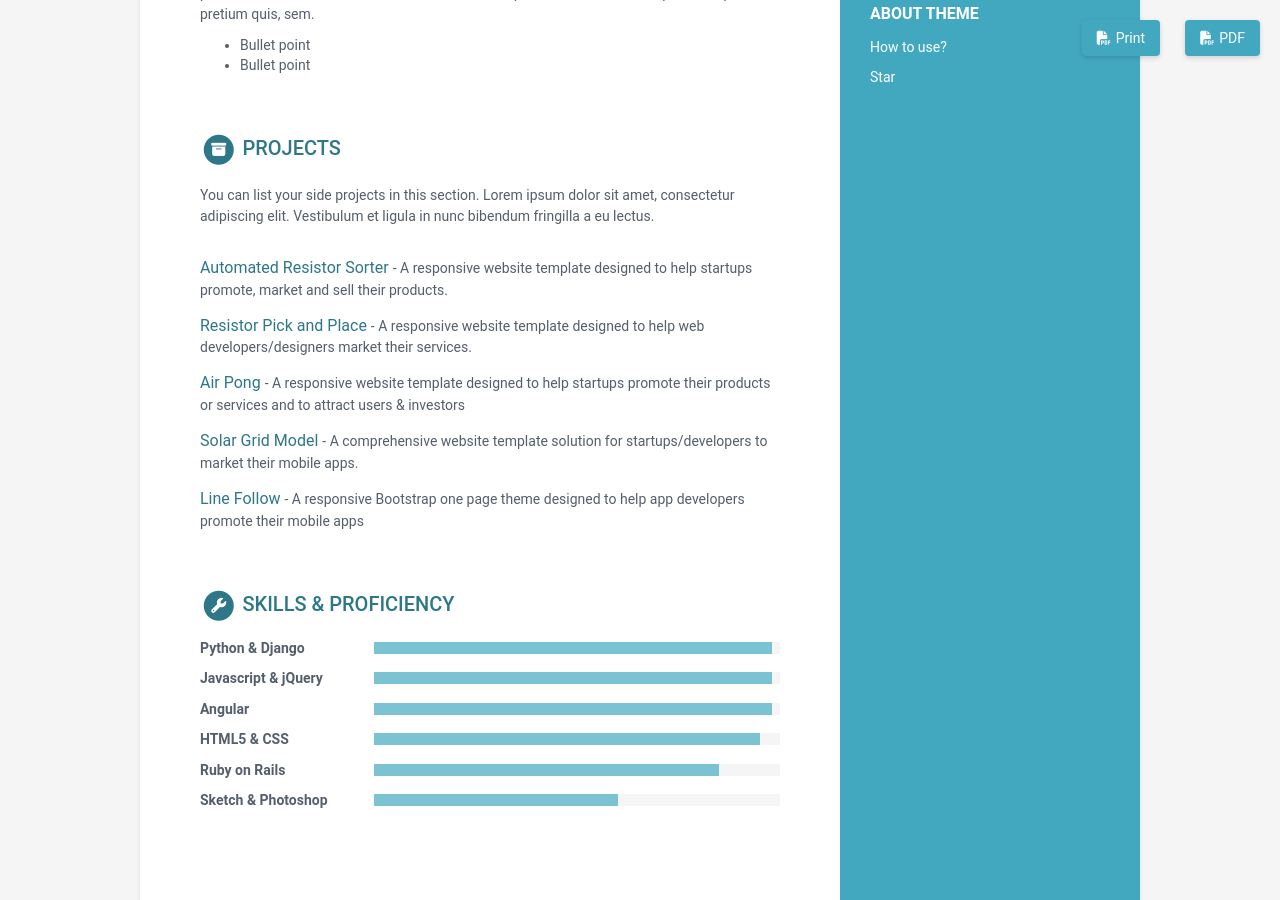
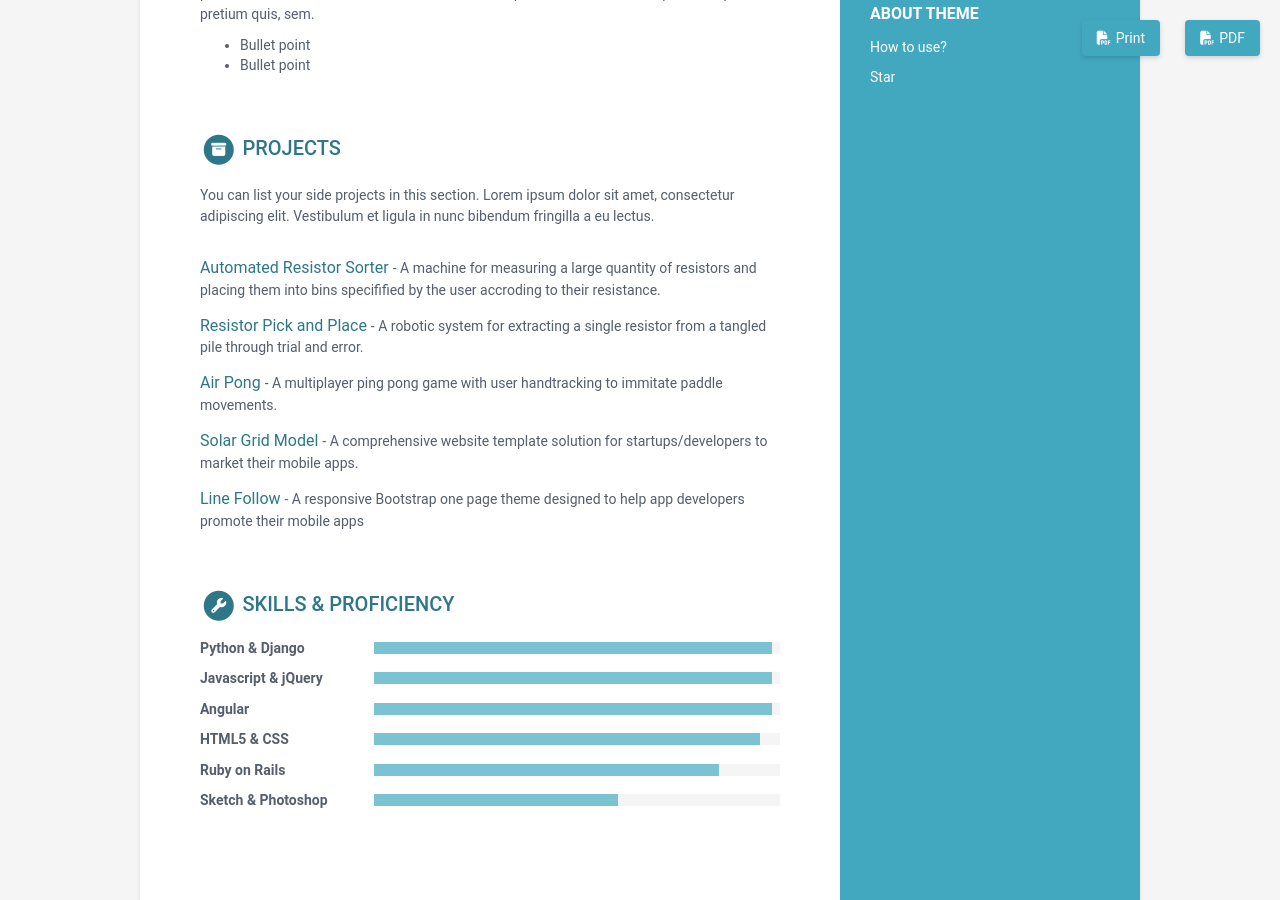
Before and after one commit to anselhc/Personal-website, a Jekyll site: the page built from index.html, in a window 1280 px wide and 900 px high, scrolled down 933 px. Built offline with Jekyll 4.4.1, drawn with Linux system fonts in a browser that asks for light colours.

Commit message:
markdown file test 2

```diff
--- a/_data/data.yml
+++ b/_data/data.yml
@@ -124,16 +124,16 @@ projects:
     You can list your side projects in this section. Lorem ipsum dolor sit amet, consectetur adipiscing elit. Vestibulum et ligula in nunc bibendum fringilla a eu lectus.
   assignments:
   - title: Automated Resistor Sorter
-    link: "resistor_sorter.html"
-    tagline: "A responsive website template designed to help startups promote, market and sell their products."
+    link: "https://github.com/anselhc/Personal-website/blob/master/_data/resistor_sorter.html"
+    tagline: "A machine for measuring a large quantity of resistors and placing them into bins specifified by the user accroding to their resistance."
 
   - title: Resistor Pick and Place
     link: "https://anselhc.github.io/Resistor_Pick_and_Place/"
-    tagline: "A responsive website template designed to help web developers/designers market their services."
+    tagline: "A robotic system for extracting a single resistor from a tangled pile through trial and error."
 
   - title: Air Pong
     link: "https://olincollege.github.io/air-pong/"
-    tagline: "A responsive website template designed to help startups promote their products or services and to attract users &amp; investors"
+    tagline: "A multiplayer ping pong game with user handtracking to immitate paddle movements."
 
   - title: Solar Grid Model
     link: "#"
```
